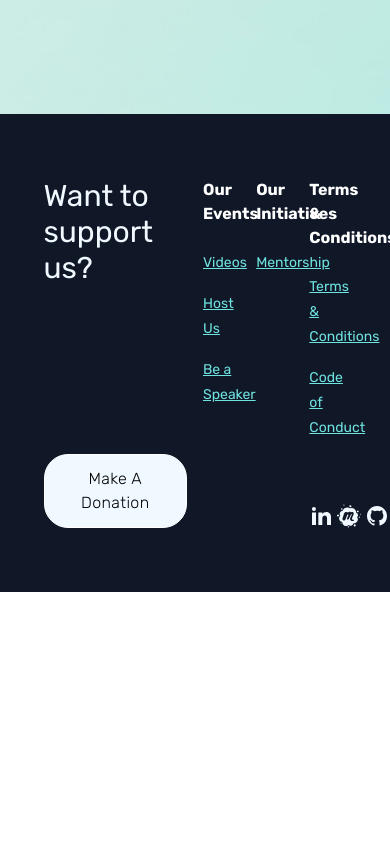
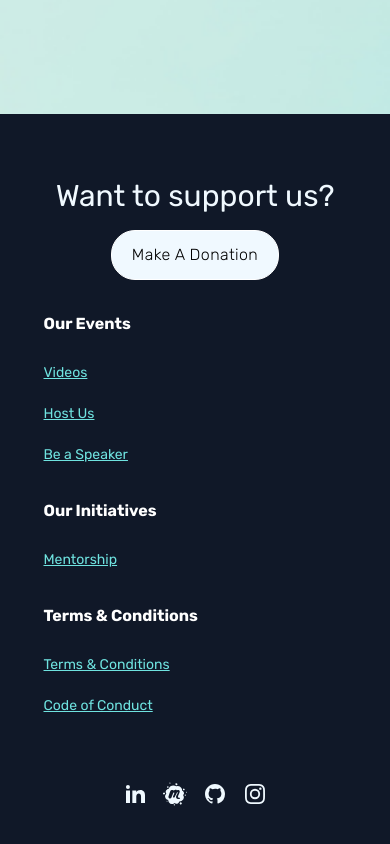
Before and after one commit to tech-tankorg/techtank-site, a Next.js app: page / in a window 390 px wide. Shown: the part 2866-3710 px from the top of the page. Before the commit the page ends 3458 px from the top, so only its background shows below. Built offline with nearby package versions, Linux system fonts and the light colour scheme; no server answers.

Commit message:
Fix mobile footer layout: center donation CTA and reduce columns

```diff
--- a/app/components/Footer.tsx
+++ b/app/components/Footer.tsx
@@ -8,16 +8,16 @@ export default function Footer() {
       <h2 id="footer-heading" className="sr-only">
         Footer
       </h2>
-      <div className="mx-auto max-w-[1440px] w-[90%] px-6 flex sm:flex-col flex-row gap-4">
-        <div className="flex-1 flex flex-col justify-between sm:items-center">
-          <p className="text-3xl text-less-white">Want to support us?</p>
+      <div className="mx-auto max-w-[1440px] w-[90%] px-6 flex flex-col sm:flex-row gap-8">
+        <div className="flex-1 flex flex-col items-center gap-4 sm:gap-8">
+          <p className="text-3xl text-less-white text-center">Want to support us?</p>
           <Link href={"/"} className="sm:my-8">
             <div className={SharedStyles.button}>
               <p>Make A Donation</p>
             </div>
           </Link>
         </div>
-        <div className="flex-1 grid grid-cols-3 gap-4">
+        <div className="flex-1 grid grid-cols-1 xs:grid-cols-2 sm:grid-cols-3 gap-8">
           <div>
             <h3 className="text-white font-bold">Our Events</h3>
             <ul role="list" className="mt-6 space-y-4">
@@ -63,7 +63,7 @@ export default function Footer() {
               ))}
             </ul>
           </div>
-          <div className="flex mt-12 md:gap-4 gap-1 md:col-start-1 md:col-span-3 md:justify-center justify-start col-start-3">
+          <div className="flex flex-wrap justify-center gap-4 mt-8 sm:col-start-1 sm:col-span-3">
             {navigation.social.map((item) => (
               <Link
                 key={item.name}
```
